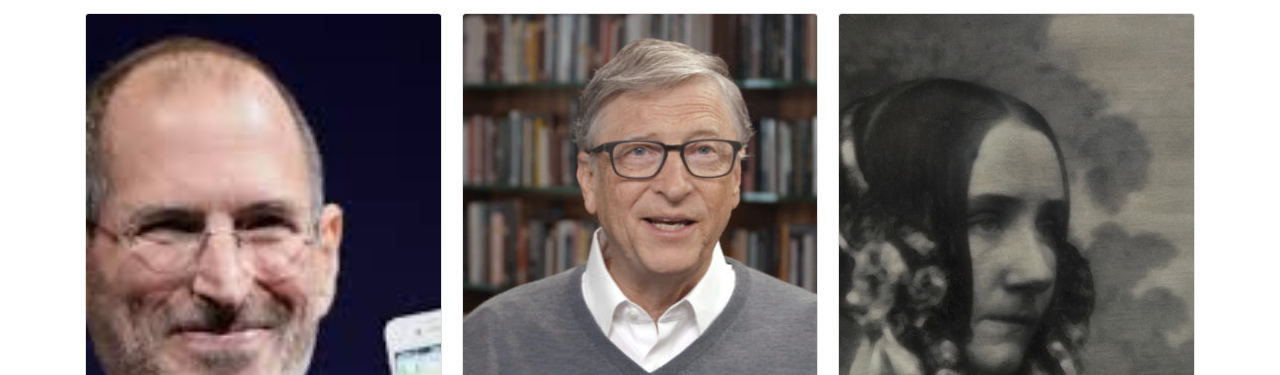
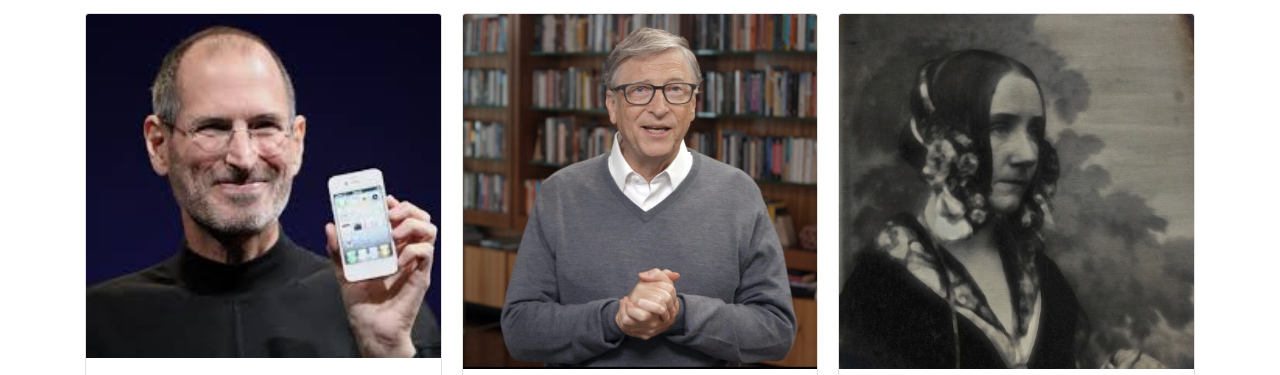
Before and after one commit to fernandoasd/fernandoasd.github.io, a plain HTML site: page index.html in a window 1280 px wide. Shown: the part 555-930 px from the top of the page. Drawn offline with nearby package versions, Linux system fonts and the light colour scheme.

Commit message:
Update style.css

```diff
--- a/css/style.css
+++ b/css/style.css
@@ -58,12 +58,6 @@ a {
     object-fit: cover;
 }
 
-.card-img-top {
-    height: 645px;
-    width: 645px;
-    object-fit: cover;
-}
-
 /* Navbar inferior*/
 
 #navbar-foot {
```
